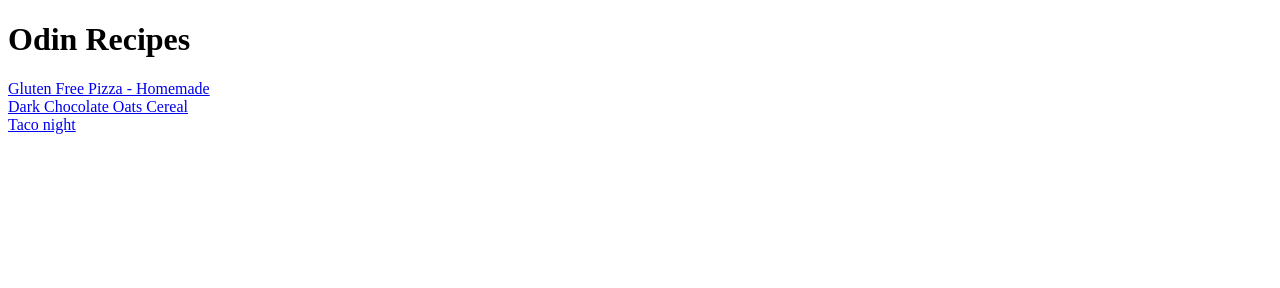
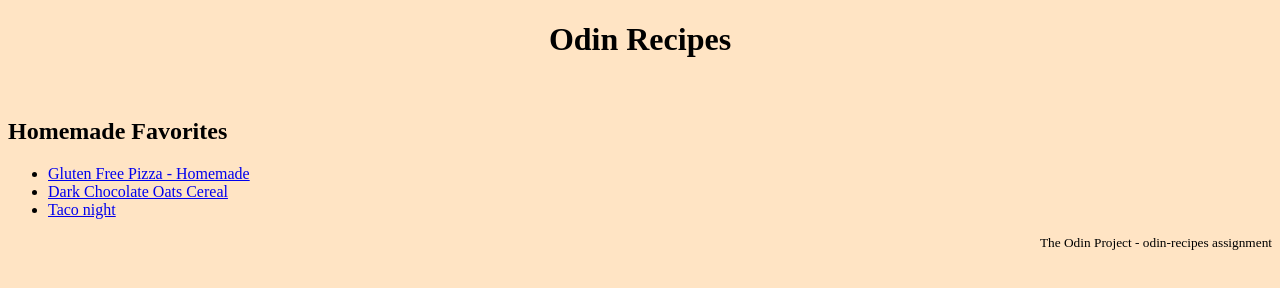
Before and after one commit to Sparky-turned-Coder/odin-recipes, a plain HTML site: page index.html in a window 1280 px wide. Drawn offline with Linux system fonts and the light colour scheme.

Commit message:
Messed around with in line styling and footers.

```diff
--- a/index.html
+++ b/index.html
@@ -1,14 +1,21 @@
 <!DOCTYPE html>
-<html lang="en">
+<html lang="en" style="background-color:bisque">
 <head>
     <meta charset="UTF-8">
     <meta name="viewport" content="width=device-width, initial-scale=1.0">
     <title>Home</title>
 </head>
 <body>
-    <h1>Odin Recipes</h1>
-    <a href="./recipes/gf-pizza.html">Gluten Free Pizza - Homemade</a> <br>
-    <a href="./recipes/dark-choc-oats.html">Dark Chocolate Oats Cereal</a> <br>
-    <a href="./recipes/tacos.html">Taco night</a>
+    <h1 style="text-align:center">Odin Recipes</h1>
+    <br>
+    <h2>Homemade Favorites</h2>
+    <ul>
+        <li><a href="./recipes/gf-pizza.html">Gluten Free Pizza - Homemade</a> <br></li>
+        <li><a href="./recipes/dark-choc-oats.html">Dark Chocolate Oats Cereal</a> <br></li>
+        <li><a href="./recipes/tacos.html">Taco night</a></li>
+    </ul>
+    <small>
+        <footer style="text-align:right">The Odin Project - odin-recipes assignment</footer>
+    </small>
 </body>
 </html>
```
Also changed, not shown: recipes/dark-choc-oats.html (+5 -1 lines), recipes/gf-pizza.html (+5 -1 lines), recipes/tacos.html (+4 -1 lines).
